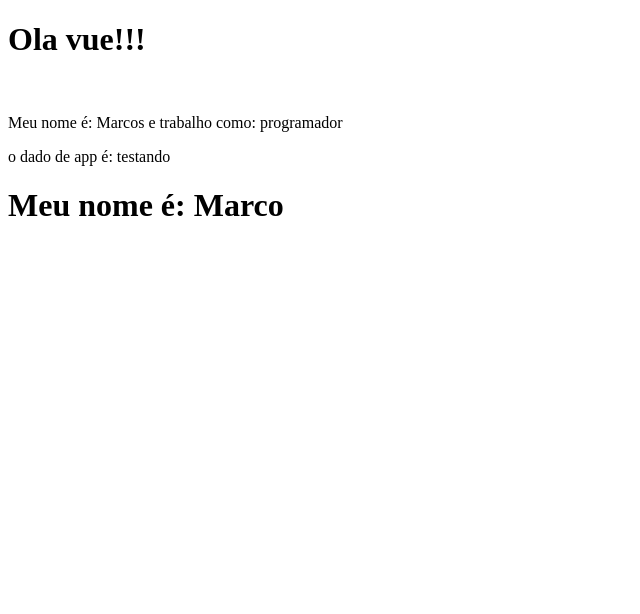
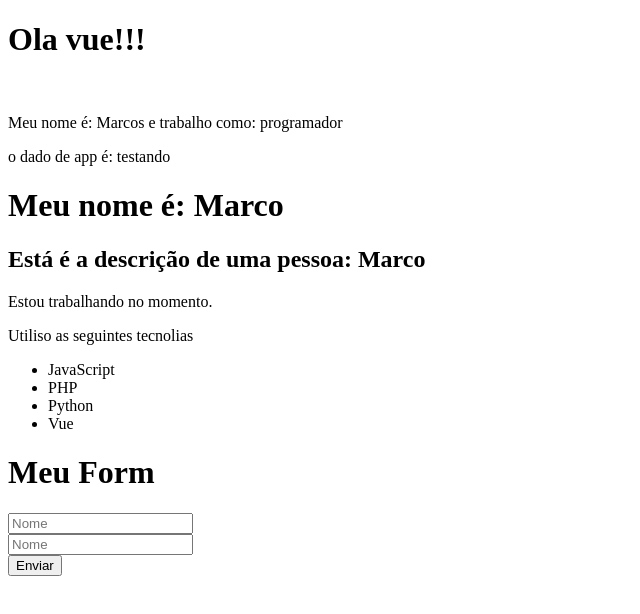
Before and after one commit to MAN0LIT0/Curso_vue, a Vue app in the folder Vue_curso/: page / in a window 1280 px wide. Shown: the top 614 px of the page, without its empty margins (0-640 px from the left). Built offline with nearby package versions, Linux system fonts and the light colour scheme.

Commit message:
hierarquia de componentes

```diff
--- a/Vue_curso/src/App.vue
+++ b/Vue_curso/src/App.vue
@@ -3,16 +3,22 @@
   <componente1/>
   <p>o dado de app é: {{ teste }}</p>
   <LifeCycle/>
+  <Pessoa/>
+  <Form/>
 </div>
 </template>
 <script>
 import componente1 from './components/componente1.vue'
 import LifeCycle from './components/LifeCycle.vue'
+import Pessoa from './components/Pessoa.vue'
+import Form from './components/Form.vue'
 export default {
   name: 'App',
   components: {
     componente1,
-    LifeCycle
+    LifeCycle,
+    Pessoa,
+    Form
   }, data() {
     return {
       teste: "testando"
--- /dev/null
+++ b/Vue_curso/src/components/Form.vue
@@ -0,0 +1,28 @@
+<template>
+    <div>
+        <h1>Meu Form</h1>
+        <form action="">
+            <div>
+                <inputText />
+            </div>
+            <div>
+                <inputText />
+            </div>
+            <div>
+                <submit />
+            </div>
+        </form>
+    </div>
+</template>
+<script>
+import inputText from './Form/inputText.vue'
+import submit from './Form/submit.vue'
+
+export default {
+    name: 'Form',
+    components: {
+        inputText,
+        submit
+    }
+}
+</script>
--- /dev/null
+++ b/Vue_curso/src/components/Form/inputText.vue
@@ -0,0 +1,8 @@
+<template>
+    <input type="text" name="nome" placeholder="Nome">
+</template>
+<script>
+export default {
+    name: 'inputText'
+}
+</script>
--- /dev/null
+++ b/Vue_curso/src/components/Form/submit.vue
@@ -0,0 +1,8 @@
+<template>
+    <input type="submit" value="Enviar">
+</template>
+<script>
+export default {
+    name: 'submit'
+}
+</script>
--- /dev/null
+++ b/Vue_curso/src/components/Pessoa.vue
@@ -0,0 +1,22 @@
+<template>
+    <div>
+        <h2>Está é a descrição de uma pessoa: {{ nome }}</h2>
+        <p>Estou trabalhando no momento.</p>
+        <info />
+    </div>
+</template>
+
+<script>
+import info from './info.vue'
+export default {
+    name: 'Pessoa',
+    components: {
+        info
+    },
+    data() {
+        return {
+            nome: 'Marco'
+        }
+    },
+}
+</script>
--- /dev/null
+++ b/Vue_curso/src/components/info.vue
@@ -0,0 +1,16 @@
+<template>
+    <div>
+        <p>Utiliso as seguintes tecnolias</p>
+        <ul>
+            <li>JavaScript</li>
+            <li>PHP</li>
+            <li>Python</li>
+            <li>Vue</li>
+        </ul>
+    </div>
+</template>
+<script>
+export default {
+    name: 'info'
+}
+</script>
```
